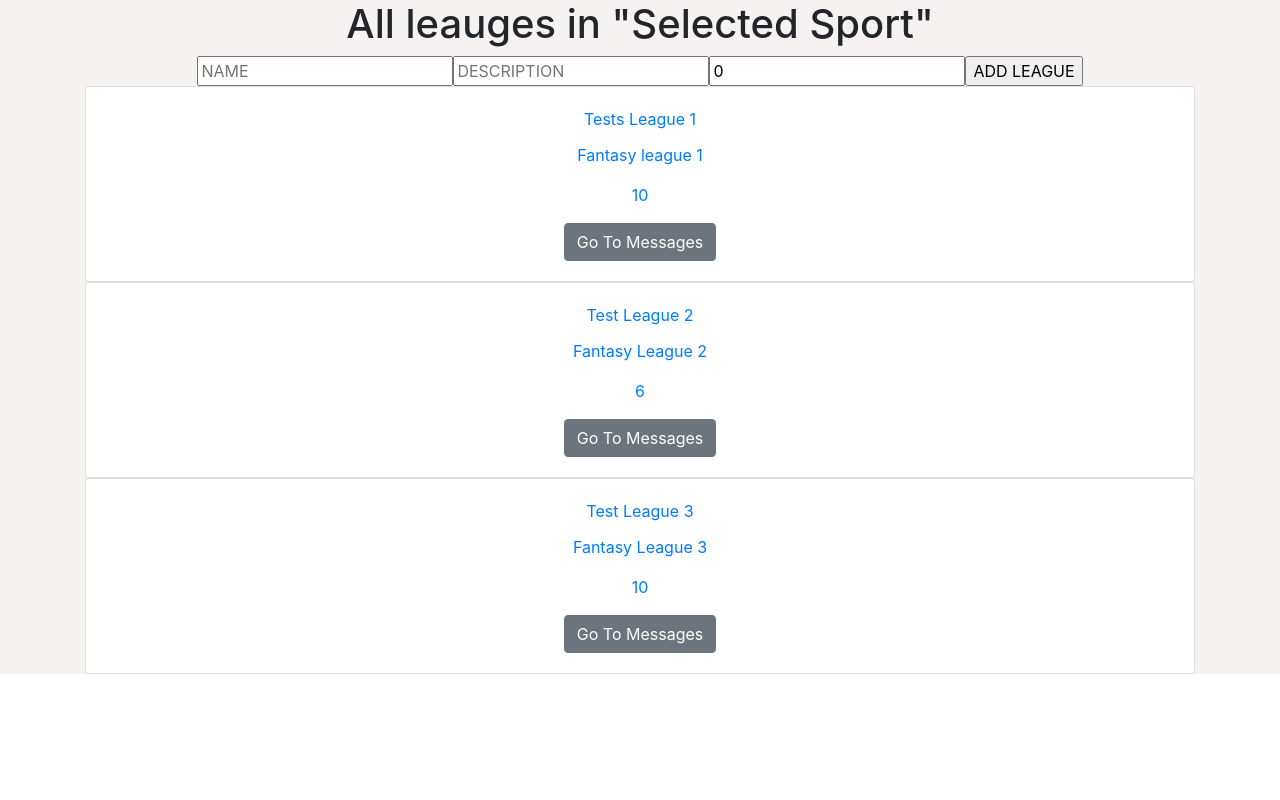
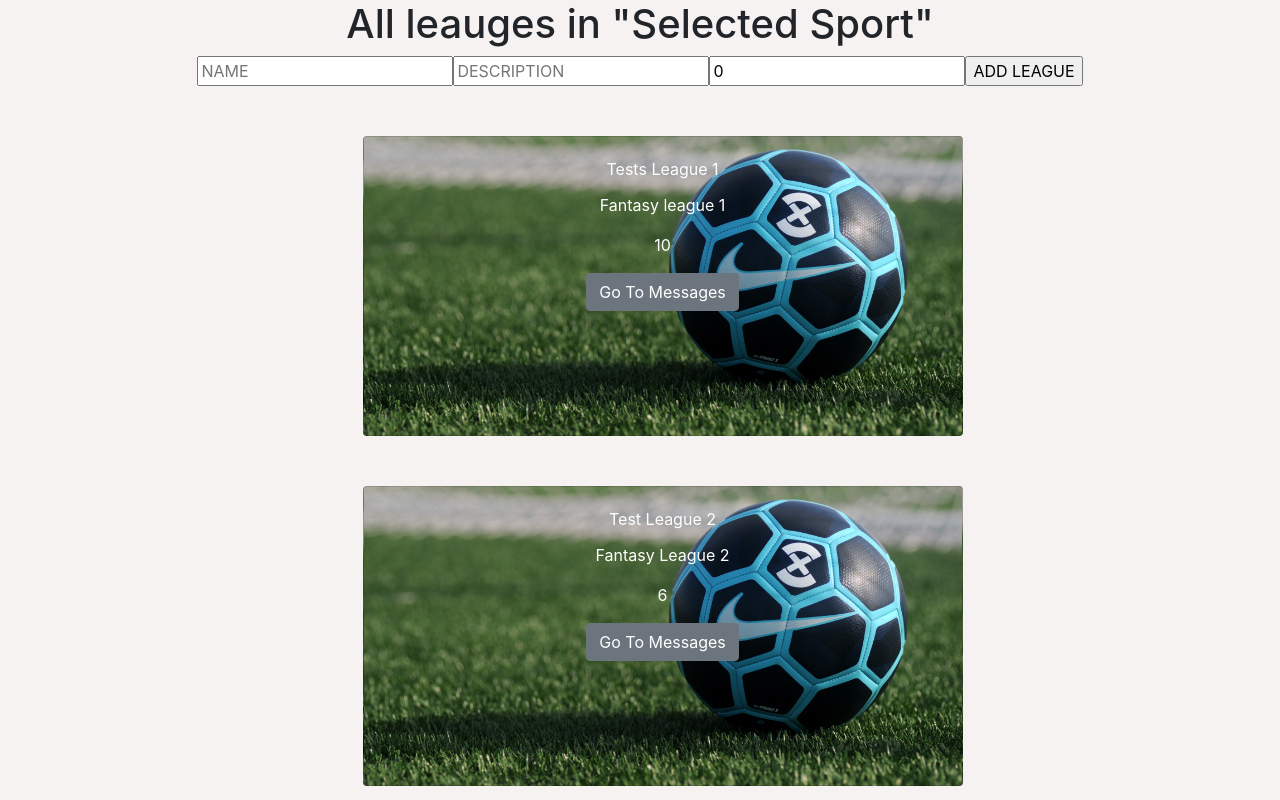
Before and after one commit to dipoosinubi/FantasyChat, a React (Create React App) app in the folder client/: page /sports/1/leagues in a window 1280 px wide. Shown: the top 800 px of the page. Built offline with nearby package versions, Linux system fonts and the light colour scheme.

Commit message:
added strying to league page

```diff
--- a/client/src/components/HomePage.js
+++ b/client/src/components/HomePage.js
@@ -22,26 +22,26 @@ class NewSportForm extends React.Component {
     // componentDidMount() {
     // }
 
-    //  addNewSport =(sport) => {
-    //       fetch('/api/sports',
-    //             {
-    //                 method: 'POST'
-    //                 , headers: { 'Content-Type': 'application/json' }
-    //                 , body: JSON.stringify(sport)
-    //             }
-    //         ).then(response => response.json())
-    //          .then((responseJson) => console.log(responseJson))
-    //          .catch(error => console.log(error));
-    // };
+     addNewSport =(sport) => {
+          fetch('/api/sports',
+                {
+                    method: 'POST'
+                    , headers: { 'Content-Type': 'application/json' }
+                    , body: JSON.stringify(sport)
+                }
+            ).then(response => response.json())
+             .then((responseJson) => console.log(responseJson))
+             .catch(error => console.log(error));
+    };
     //     getAllCoursework = () =>
     //   fetch('/api/sports')
     //     .then(res => res.json())
     //     .catch(() => [])
 
-    //     handleSubmit = (evnt) => {
-    //         evnt.preventDefault();
-    //         this.addNewSport(this.state.newSport)
-    //     };
+        handleSubmit = (evnt) => {
+            evnt.preventDefault();
+            this.addNewSport(this.state.newSport)
+        };
 
     render() {
         return (
--- a/client/src/components/LeaguePage.js
+++ b/client/src/components/LeaguePage.js
@@ -1,5 +1,5 @@
 import React, { Component } from 'react';
-import { Container } from 'reactstrap';
+import { Container, Row } from 'reactstrap';
 import LeagueCard from './leagueCard.js';
 import './leaguepage.css';
 
@@ -85,8 +85,10 @@ export default class LeaguePage extends Component {
             <div className='body'>
                 <h1>All leauges in "Selected Sport" </h1>
                 <NewLeagueForm addLeague={this.addNewLeague} />
-                <Container>
-                    {leagueList}
+                <Container flex className="cardContainer">
+                    {/* <Row> */}
+                        {leagueList}
+                    {/* </Row> */}
                 </Container>
             </div>
         );
--- a/client/src/components/leagueCard.js
+++ b/client/src/components/leagueCard.js
@@ -8,7 +8,7 @@ import { Link } from 'react-router-dom';
 export default (league) => (
     <div>
         <Link to={'/sports/:sportsId/leagues/:league/messages'}>
-            <Card>
+            <Card className="leagueCard">
                 <CardBody>
                     <CardTitle>{league.name}</CardTitle>
                     <CardText>{league.description}</CardText>
--- a/client/src/components/leaguepage.css
+++ b/client/src/components/leaguepage.css
@@ -1,3 +1,14 @@
-.card{
-    border: solid white;
+.body{
+
 }
+.leagueCard{
+    background-image: url('/test_photo.jpg');
+    background-size: cover;
+    background-position: center;
+    margin-top: 50px;
+    width: 600px;
+    height: 300px;
+    border: 2px solid;
+    color: white;
+    margin-left: 25%
+}
```
